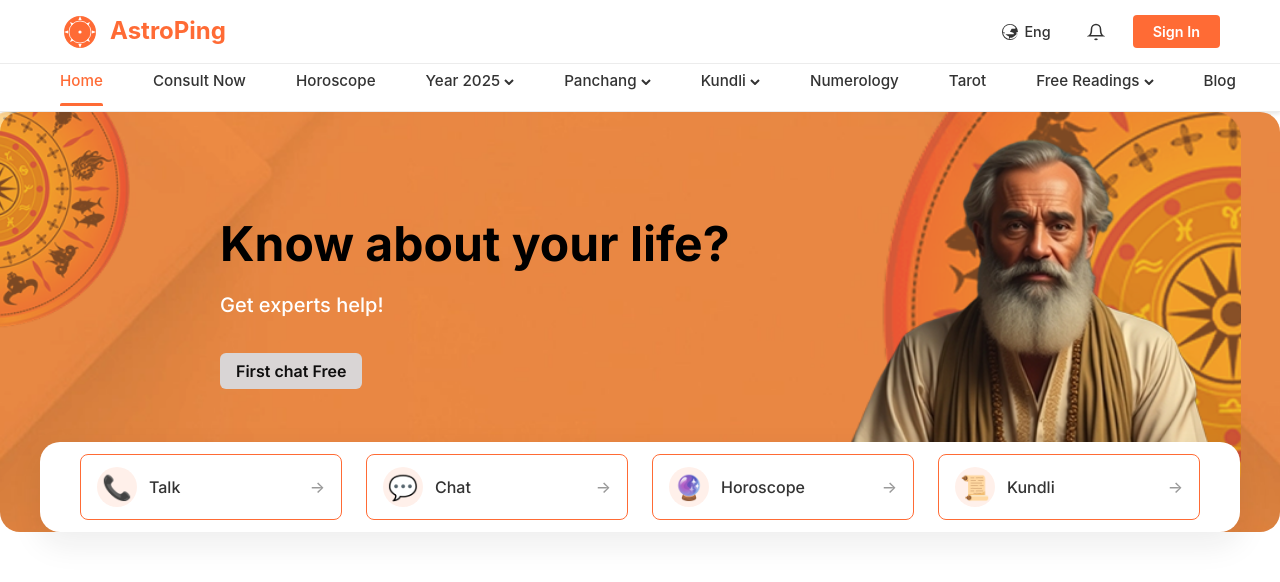
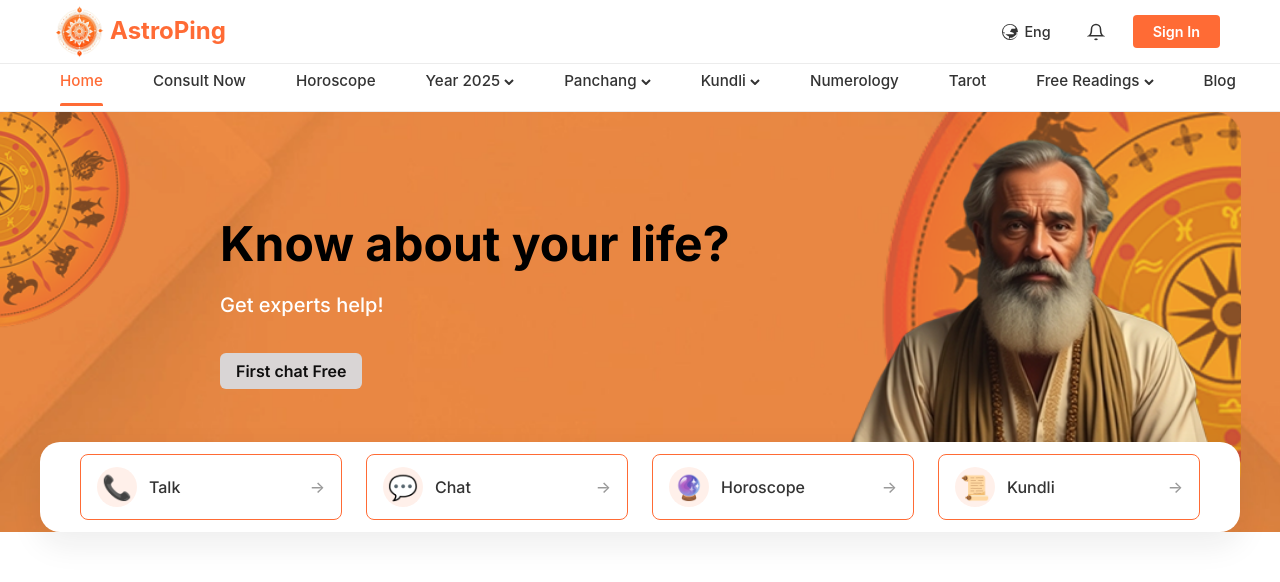
Before and after one commit to saichennu440/AstroPing, a React (Vite) app: page / in a window 1280 px wide. Shown: the top 582 px of the page. Built offline with nearby package versions, Linux system fonts and the light colour scheme.

Commit message:
logo changed

```diff
--- a/src/components/Header.jsx
+++ b/src/components/Header.jsx
@@ -304,9 +304,12 @@ export default function Header() {
           }
 
           .logo-text {
-            font-size: 1.2rem;
+            font-size: 1.0rem;
           }
-
+img.img {
+      width: 37px; /* Or your desired width */
+      height: auto; /* To maintain aspect ratio, or a specific height */
+    }
           .logo-icon {
             width: 32px;
             height: 32px;
@@ -333,21 +336,9 @@ export default function Header() {
         <div className="container top-bar">
           <div className="logo">
             <div className="logo-icon">
-              <svg width="40" height="40" viewBox="0 0 200 200" fill="none" xmlns="http://www.w3.org/2000/svg">
-                <circle cx="100" cy="100" r="80" fill="#FF6B35" />
-                <circle cx="100" cy="100" r="55" fill="none" stroke="#fff" strokeWidth="4" />
-                <circle cx="100" cy="100" r="8" fill="#fff" />
-                <g fill="#fff">
-                  <polygon points="100,20 108,40 92,40" />
-                  <polygon points="180,100 160,108 160,92" />
-                  <polygon points="100,180 92,160 108,160" />
-                  <polygon points="20,100 40,92 40,108" />
-                  <polygon points="150,50 142,68 132,58" />
-                  <polygon points="50,50 58,68 68,58" />
-                  <polygon points="150,150 132,142 142,132" />
-                  <polygon points="50,150 68,142 58,132" />
-                </g>
-              </svg>
+
+                <img className='img' src="/assets/image 4.png" alt="AstroPing" />
+
             </div>
             <span className="logo-text">AstroPing</span>
           </div>
--- a/src/components/Hero.css
+++ b/src/components/Hero.css
@@ -12,7 +12,7 @@
   width: 100%;
   max-width: 1440px;       /* increased from 1200px */
   margin: 0 auto;
-  border-radius: 20px;
+  border-radius: 0px;
 
   /* → give vertical room for actions & unclipped bg */
   height: 420px;           /* up from 360px */
--- a/src/components/TopAstrologers.css
+++ b/src/components/TopAstrologers.css
@@ -111,7 +111,7 @@
 .card-body {
   display: flex;
   align-items: center;
-  justify-content: space-between;
+  justify-content:  space-between;
 }
 
 .info-left {
@@ -222,6 +222,7 @@
     /* remove any bottom margin so they sit tighter */
 
   }
+
     .top-astrologers {
     padding-top: 60px !important;    /* was 50px */
     padding-bottom: 20px !important; /* keep bottom from collapsing */
```
